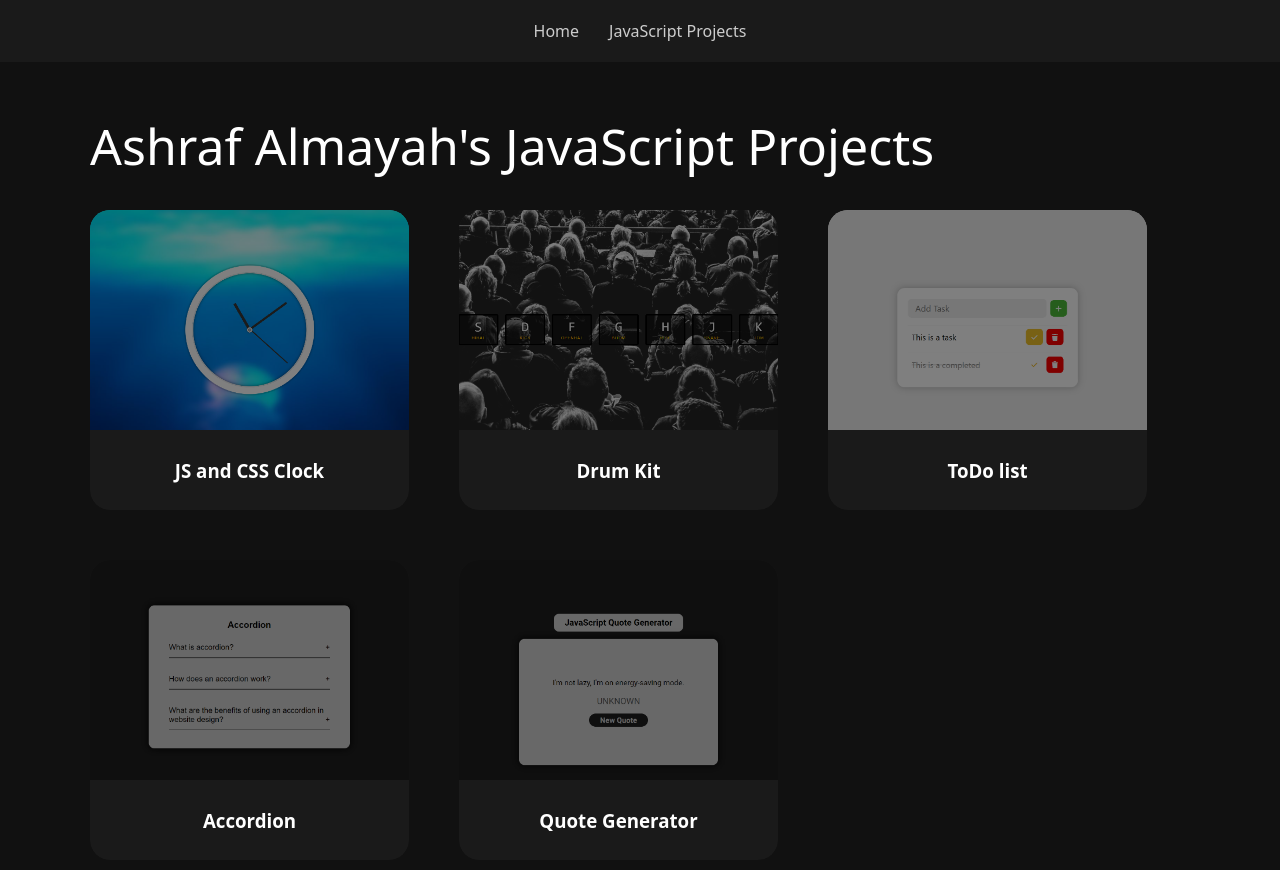
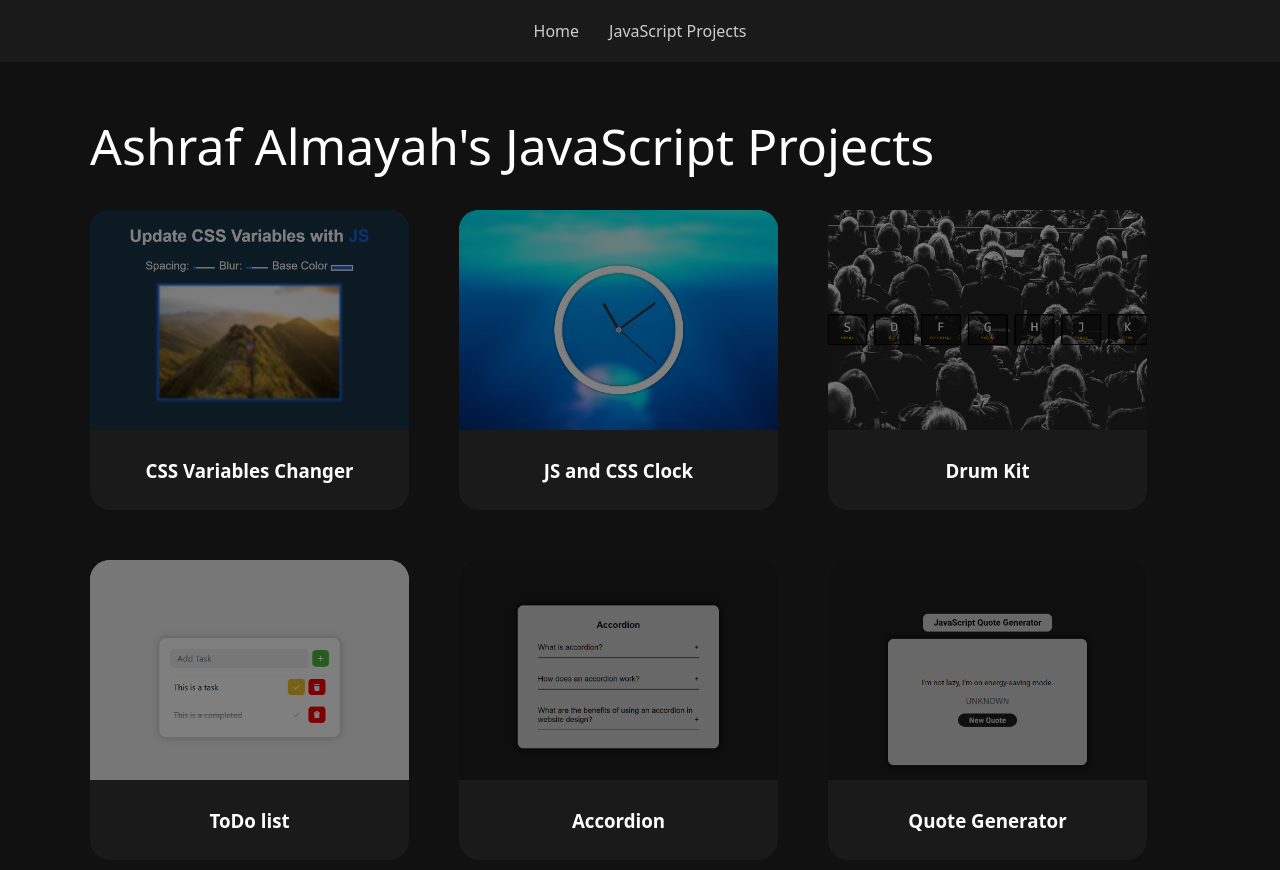
Before and after one commit to ashrafalmayah/ashrafalmayah.github.io, a plain HTML site: page javascript-projects/index.html in a window 1280 px wide. Drawn offline with Linux system fonts and the light colour scheme.

Commit message:
adding css variables changer js project

```diff
--- a/javascript-projects/index.html
+++ b/javascript-projects/index.html
@@ -17,6 +17,16 @@
       <h1>Ashraf Almayah's JavaScript Projects</h1>
     </header>
     <section class="work-section">
+
+      <div class="work-card">
+        <a href="/css-variables-changer/">
+          <div class="img-container">
+            <img src="screenshots/css-variables-changer-screenshot.png" alt="">
+            <div class="overlay"></div>
+          </div>
+          <h3>CSS Variables Changer</h3>
+        </a>
+      </div>
 
       <div class="work-card">
         <a href="/JS-and-CSS-Clock/">
```
Also changed, not shown: javascript-projects/screenshots/css-variables-changer-screenshot.png (added).
